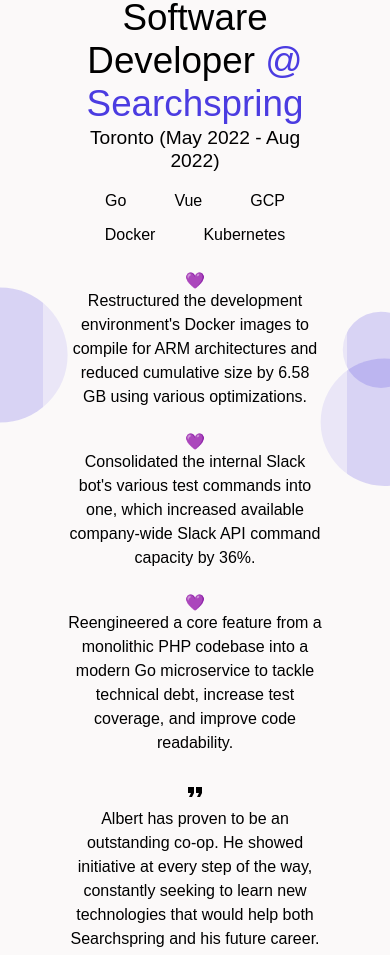
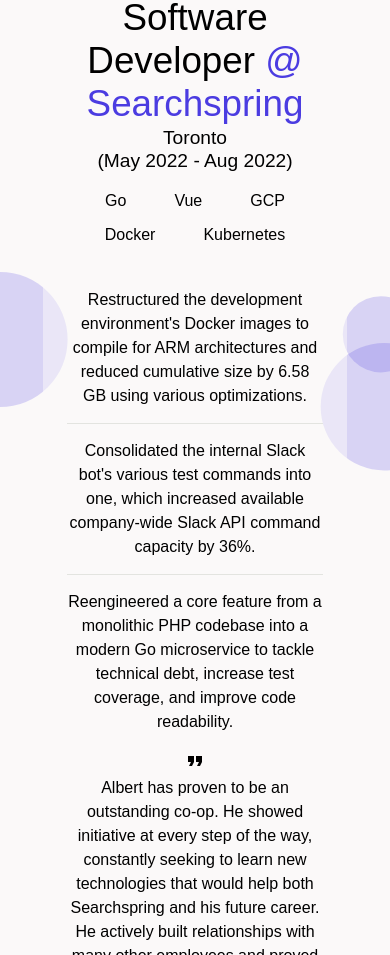
Before and after one commit to albertjlay/personal-website-v2, a React (Create React App) app: page / in a window 390 px wide. Shown: the part 4280-5235 px from the top of the page. Built offline with nearby package versions, Linux system fonts and the light colour scheme; the HTML template or start-up script is replaced by a standard one.

Commit message:
Tweak experience card style

```diff
--- a/src/components/sections/Experience.jsx
+++ b/src/components/sections/Experience.jsx
@@ -82,9 +82,16 @@
                       <span style={{ color: ec.color, fontWeight: 500 }}>@ {ec.name}</span>
                     </Typography>
                     <Typography variant='h4'>
-                      {ec.location} (
-                      {ec.startDate.toLocaleString('default', { month: 'short', year: 'numeric' })}{' '}
-                      - {ec.endDate.toLocaleString('default', { month: 'short', year: 'numeric' })})
+                      {ec.location}
+                      <span className='experience-date'>
+                        (
+                        {ec.startDate.toLocaleString('default', {
+                          month: 'short',
+                          year: 'numeric',
+                        })}{' '}
+                        -{' '}
+                        {ec.endDate.toLocaleString('default', { month: 'short', year: 'numeric' })})
+                      </span>
                     </Typography>
                   </div>
                 </div>
--- a/src/style.scss
+++ b/src/style.scss
@@ -194,6 +194,10 @@
         .experience-header {
           flex-direction: column;
           text-align: center;
+
+          .experience-date {
+            display: inline-block;
+          }
         }
         .experience-tools {
           text-align: center;
@@ -206,10 +210,13 @@
         .experience-body {
           padding: 0;
           li {
-            list-style-position: inside;
+            list-style-type: none;
             text-align: center;
             padding: 0;
-            margin-bottom: 25px;
+            padding: 15px 0;
+            &:not(:last-child) {
+              border-bottom: 1px solid #e3e4e0;
+            }
           }
         }
       }
```
